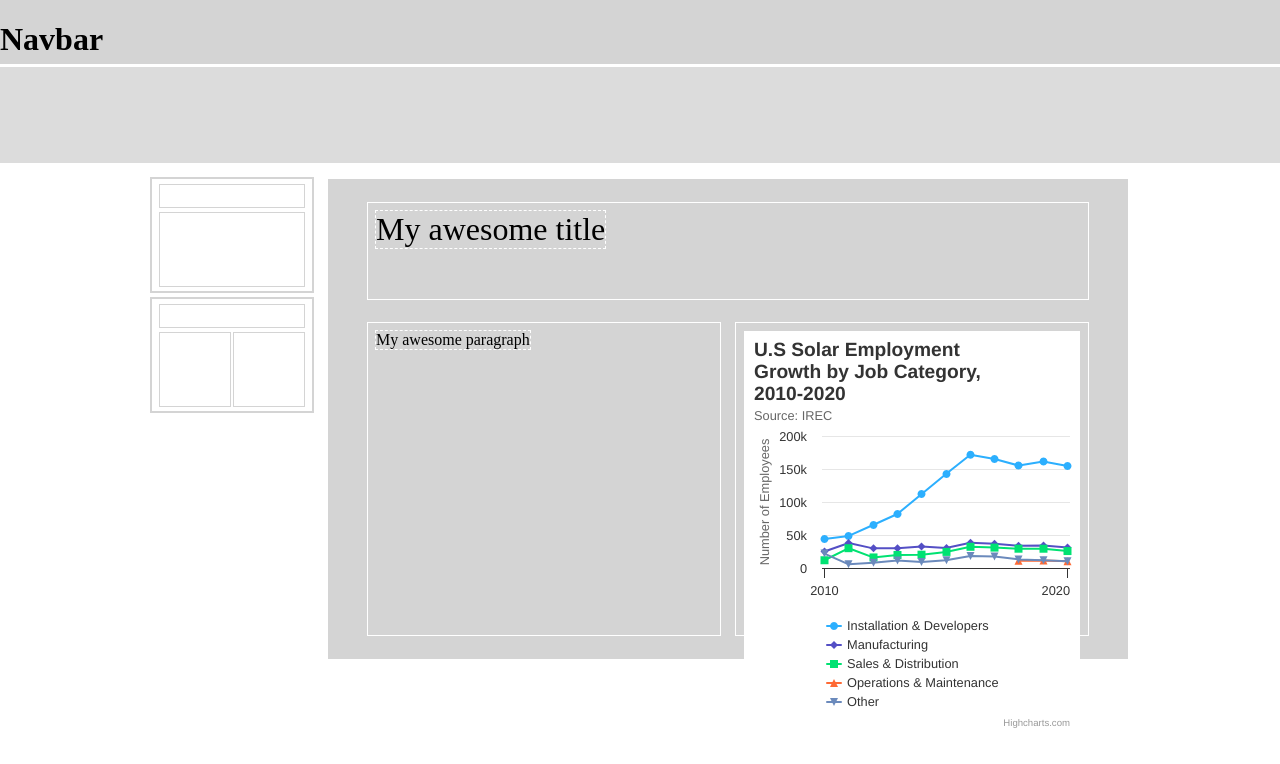
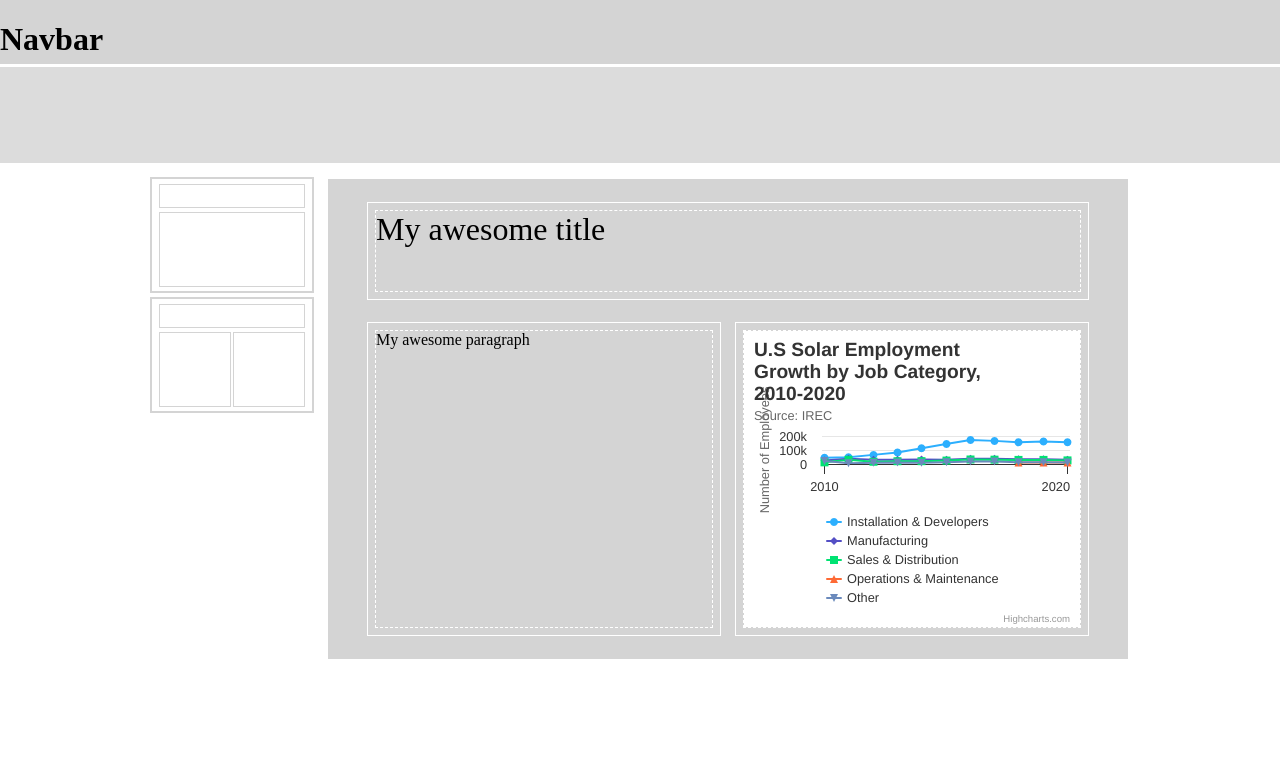
Before and after one commit to vincexiv/presentation, a Vue app: page / in a window 1280 px wide. Shown: the top 764 px of the page. Built offline with nearby package versions, Linux system fonts and the light colour scheme.

Commit message:
Make the graph fit in the layout

```diff
--- a/src/components/Canvas/CanvasComponent.vue
+++ b/src/components/Canvas/CanvasComponent.vue
@@ -6,12 +6,10 @@
             <div class="canvas-list">
                 <div class="canvas" v-for="objectArray in canvasArray" :key="objectArray.id">
                     <MoveAble
-                        class="canvas-object"
                         v-for="object in objectArray.structure"
                         :key="object.id"
                         v-bind:object="object"
                         v-bind:target="object.type+object.id"
-                        :style="object.style"
                     />
                 </div>
             </div>
@@ -65,8 +63,4 @@
         background-color: #d4d4d4;
         position: relative;
     }
-    .canvas-object {
-        position: absolute;
-        outline: solid 0.1rem white;
-    }
 </style>
--- a/src/utilities/interactive/MoveAble.vue
+++ b/src/utilities/interactive/MoveAble.vue
@@ -1,13 +1,18 @@
 <template>
-  <div class="canvas-object-container" :class="object.typeDetails?.category" ref="target">
+  <div class="canvas-object-container"
+      :class="object.typeDetails?.category"
+      ref="target"
+      :style="object.style">
     <div v-if="object.type == 'text'"
         class="text canvas-object"
         :class="object.typeDetails.category">
-      <div v-for="text in object.content" :key="text.id">
+      <div v-for="text in object.content" :key="text.id" class="the-object">
         {{ text.content? text.content : object.defaultContent }}
       </div>
     </div>
-    <div v-else-if="object.type == 'chart'" id="highcharts" >
+    <div v-else-if="object.type == 'chart'" class="canvas-object">
+      <div id="highcharts" class="the-object">
+      </div>
     </div>
   </div>
 </template>
@@ -38,19 +43,26 @@ import createChart from "./highcharts"
 <style scoped>
 .canvas-object-container {
   box-sizing: border-box;
+  position: absolute;
+  outline: solid 0.1rem white;
+  padding: 0.5rem;
+}
+
+.canvas-object-container .canvas-object {
   position: relative;
-  padding: 0.5rem;
+  outline: 0.1rem white dashed;
+  width: 100%;
+  height: 100%;
 }
 .canvas-object-container.title {
   font-size: 2rem;
 }
 
-.canvas-object-container .canvas-object {
-  outline: 0.1rem white dashed;
-  width: max-content;
-}
-
-.display-none {
-  display: none;
+.canvas-object .the-object {
+  position: absolute;
+  top: 0;
+  left: 0;
+  width: 100%;
+  height: 100%;
 }
 </style>
```
